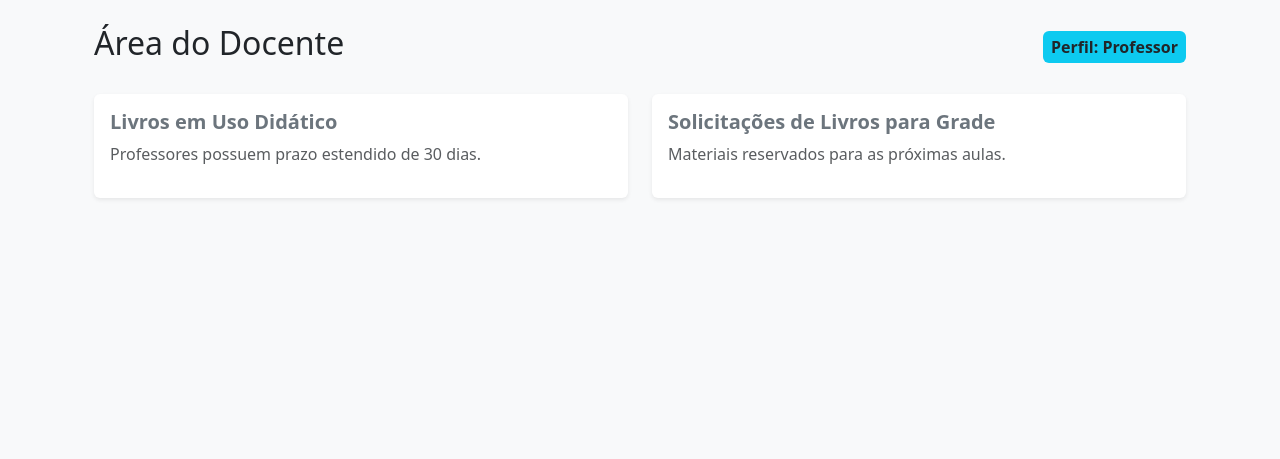
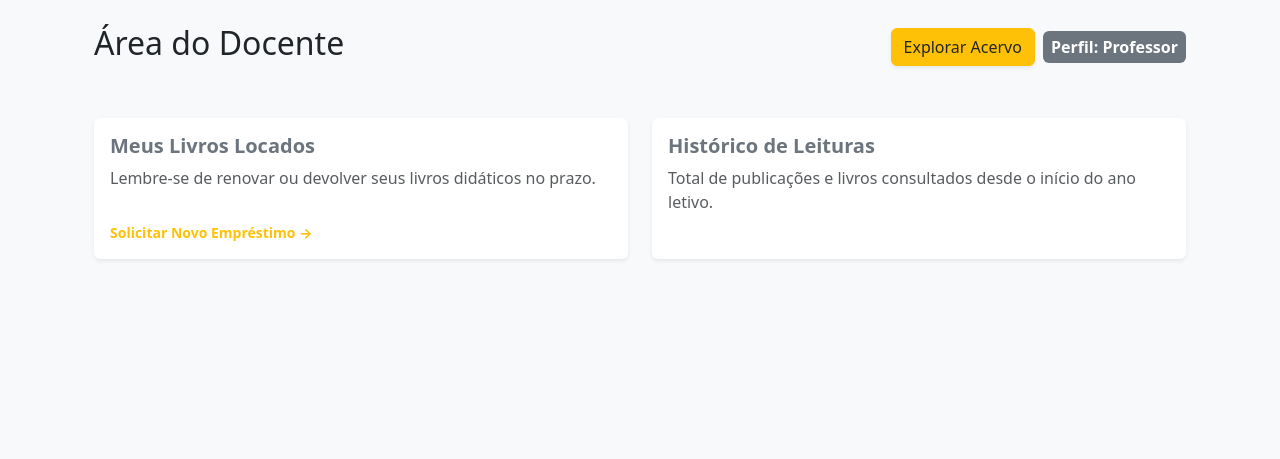
Before and after one commit to FreitasWendel/LibraryGet, a Flask app: template src/templates/professor/painel.html in a window 1280 px wide. Shown: the part 56-515 px from the top of the page. Run offline with Flask 3, Linux system fonts and the light colour scheme; the template is opened without the code that fills it, so the values that code supplies are empty.

Commit message:
painel professor

```diff
--- a/src/controllers/aluno.py
+++ b/src/controllers/aluno.py
@@ -59,7 +59,7 @@
         livro.quantidade_disponivel -= 1
 
 
-        prazo_devolucao = datetime.utcnow() + timedelta(days=14)
+        prazo_devolucao = datetime.utcnow() + timedelta(days=7)
 
         novo_emprestimo = Emprestimo(
             usuario_id=usuario_id,
--- a/src/templates/professor/painel.html
+++ b/src/templates/professor/painel.html
@@ -4,27 +4,48 @@
 
 {% block content %}
 <div class="container">
-    <div class="d-flex justify-content-between align-items-center mb-4">
+    <div class="d-flex justify-content-between align-items-center mb-5 flex-wrap gap-3">
         <h2>Área do Docente</h2>
-        <span class="badge bg-info text-dark p-2 fs-6">Perfil: Professor</span>
+
+        <div class="d-flex align-items-center gap-2 flex-wrap">
+            <a href="{{ url_for('acervo.lista_livros') }}" class="btn btn-warning text-dark d-flex align-items-center gap-1 shadow-sm">
+                <span> Explorar Acervo</span>
+            </a>
+
+            <span class="badge bg-secondary p-2 fs-6">Perfil: Professor</span>
+        </div>
     </div>
+
+    {% with messages = get_flashed_messages(with_categories=true) %}
+        {% if messages %}
+            {% for category, message in messages %}
+                <div class="alert alert-{{ category }}">{{ message }}</div>
+            {% endfor %}
+        {% endif %}
+    {% endwith %}
 
     <div class="row g-4">
         <div class="col-md-6">
-            <div class="card shadow-sm border-0">
-                <div class="card-body">
-                    <h5 class="card-title fw-bold text-secondary">Livros em Uso Didático</h5>
-                    <h3 class="display-5 fw-bold text-info">{{ dados.livros_retidos }}</h3>
-                    <p class="text-muted">Professores possuem prazo estendido de 30 dias.</p>
+            <div class="card shadow-sm border-0 h-100">
+                <div class="card-body d-flex flex-column justify-content-between">
+                    <div>
+                        <h5 class="card-title fw-bold text-secondary">Meus Livros Locados</h5>
+                        <h3 class="display-5 fw-bold text-warning">{{ dados.livros_emprestados }}</h3>
+                        <p class="text-muted">Lembre-se de renovar ou devolver seus livros didáticos no prazo.</p>
+                    </div>
+                    <a href="{{ url_for('acervo.lista_livros') }}" class="text-warning text-decoration-none small mt-3 fw-bold">
+                        Solicitar Novo Empréstimo &rarr;
+                    </a>
                 </div>
             </div>
         </div>
+
         <div class="col-md-6">
-            <div class="card shadow-sm border-0">
+            <div class="card shadow-sm border-0 h-100">
                 <div class="card-body">
-                    <h5 class="card-title fw-bold text-secondary">Solicitações de Livros para Grade</h5>
-                    <h3 class="display-5 fw-bold text-dark">{{ dados.artigos_reservados }}</h3>
-                    <p class="text-muted">Materiais reservados para as próximas aulas.</p>
+                    <h5 class="card-title fw-bold text-secondary">Histórico de Leituras</h5>
+                    <h3 class="display-5 fw-bold text-muted">{{ dados.historico_total }}</h3>
+                    <p class="text-muted">Total de publicações e livros consultados desde o início do ano letivo.</p>
                 </div>
             </div>
         </div>
```
Also changed, not shown: src/controllers/professor.py (+64 -4 lines), src/templates/acervo/lista_livros.html (+13 -1 lines).
